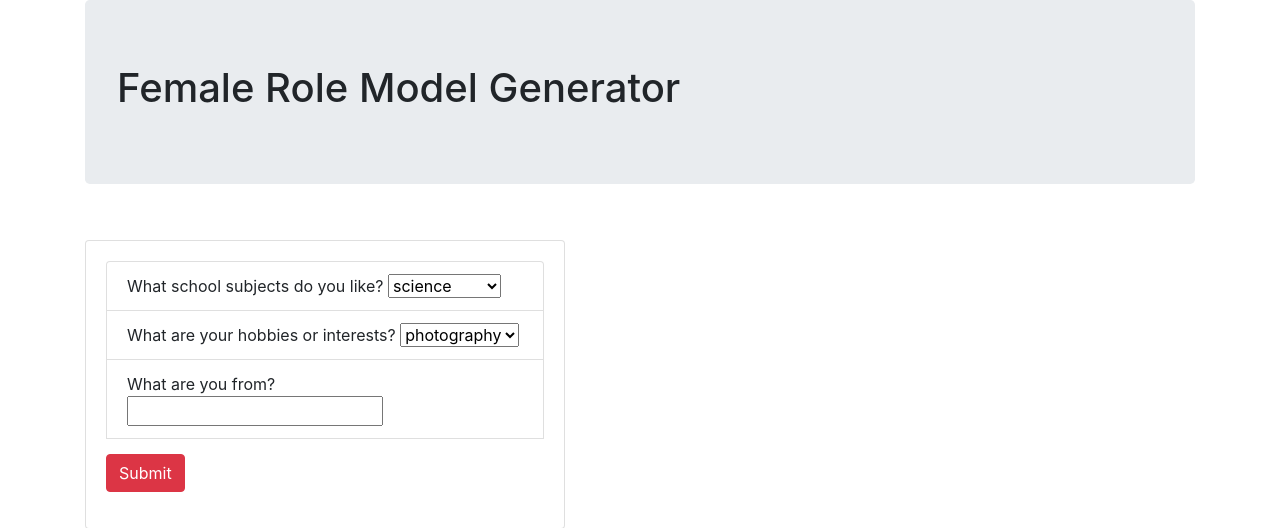
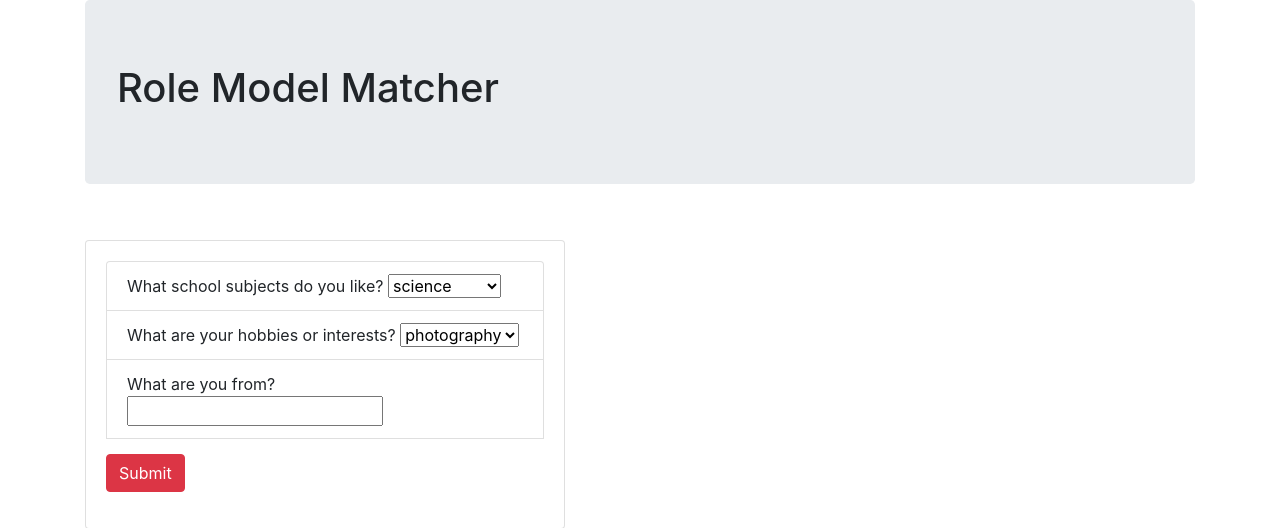
Before and after one commit to v0ltairine/role_model_match, a Flask app: page / in a window 1280 px wide. Shown: the top 528 px of the page. Run offline with Flask 2, Linux system fonts and the light colour scheme; some libraries are stand-ins or nearby versions.

Commit message:
changes app headline

```diff
--- a/templates/FRMcode.html
+++ b/templates/FRMcode.html
@@ -3,7 +3,7 @@
 <script src="https://stackpath.bootstrapcdn.com/bootstrap/4.1.1/js/bootstrap.min.js" integrity="sha384-smHYKdLADwkXOn1EmN1qk/HfnUcbVRZyYmZ4qpPea6sjB/pTJ0euyQp0Mk8ck+5T" crossorigin="anonymous"></script></head>
 
 <body><div class="container">
-	<div class="jumbotron"><h1>Female Role Model Generator</h1></div>
+	<div class="jumbotron"><h1>Role Model Matcher</h1></div>
 	<br>
 	<div class="card" style="width: 30rem;"><div class="card-body">
 	<form method="POST" action="/role_model">
```
